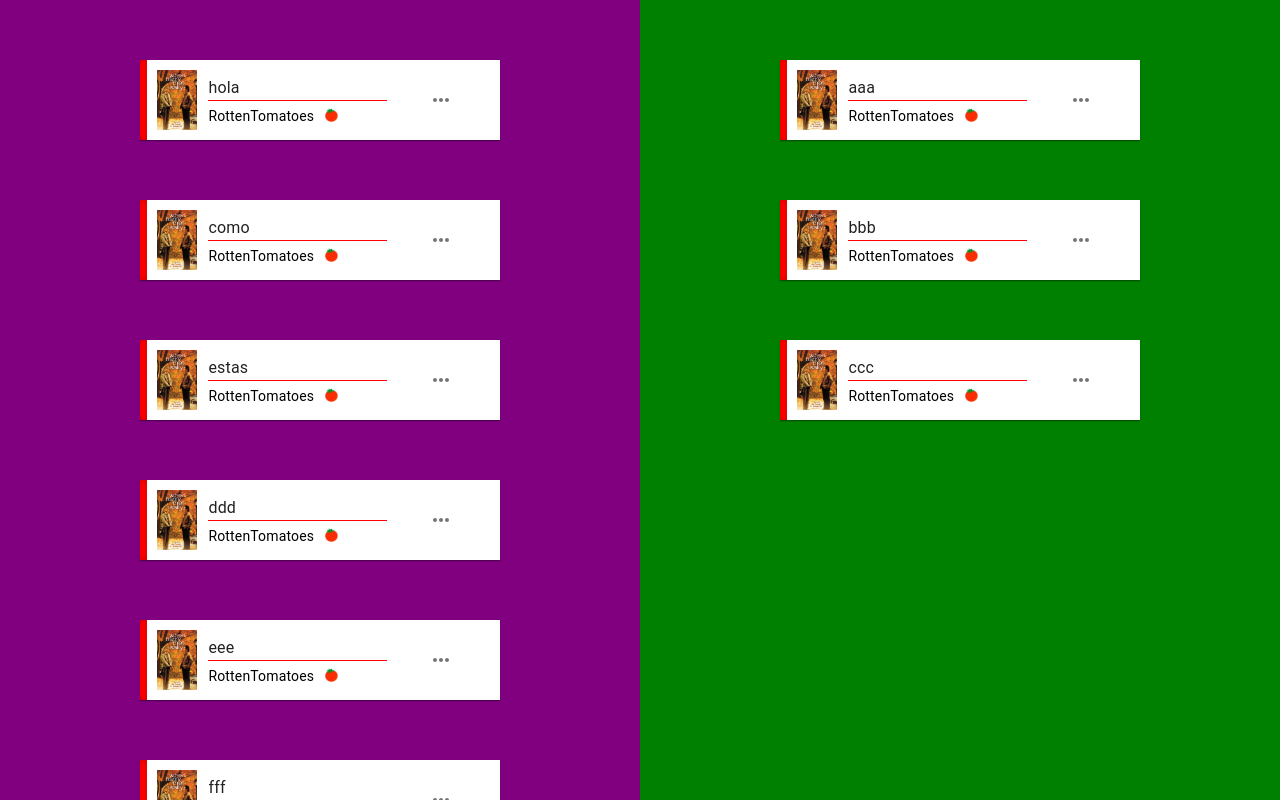
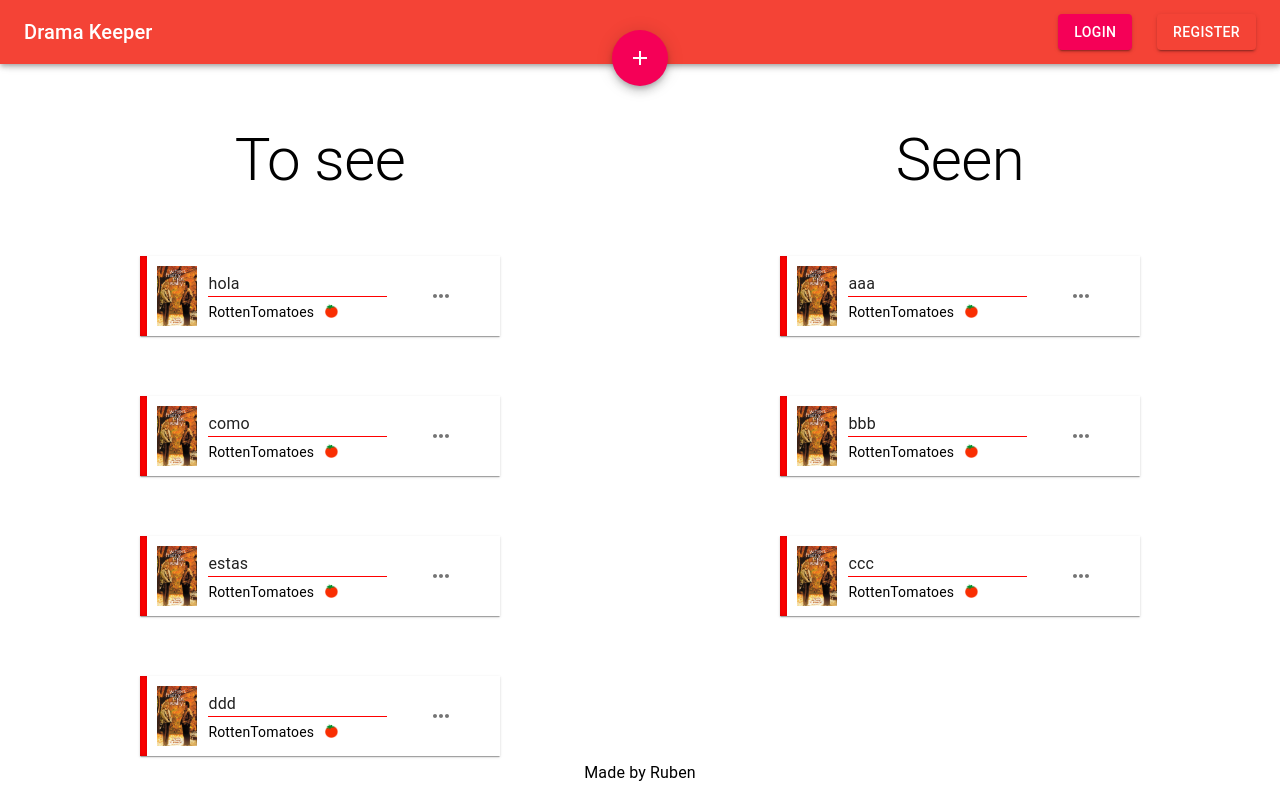
Before and after one commit to Ruberoni/drama-keeper, a React (Create React App) app in the folder client/: page / in a window 1280 px wide. Built offline with nearby package versions, Linux system fonts and the light colour scheme.

Commit message:
Front end finished

```diff
--- a/client/src/App.css
+++ b/client/src/App.css
@@ -1,15 +1,53 @@
+.App {
+  height: 100vh;
+  display: flex;
+  flex-direction: column;
+  margin: 0px;
+}
+
 .FilmItemListWrapper {
   display: flex;
   justify-content: center;
-  align-items: center;
+  flex-grow: 1;
   width: 100vw;
-  height: 100vh;
+  height: 90%;
 }
 
-.FilmItemListWrapper > :nth-child(1) {
+@media (max-width: 720px) {
+  .FilmItemListWrapper {
+    display: flex;
+    justify-content: center;
+    flex-direction: column;
+    flex-grow: 1;
+    width: 100vw;
+    height: 90%;
+  }
+
+  .credit {
+    display: none;
+  }
+}
+
+/*.FilmItemListWrapper > :nth-child(1) {
   background-color: purple;
 }
 
 .FilmItemListWrapper > :nth-child(2) {
   background-color: green;
+}*/
+
+.credit {
+  position: absolute;
+  bottom: 15px;
+  left: 0;
+  right: 0;
+  margin: auto auto 10px auto;
+  text-align: center;
 }
+
+
+.modal {
+  display: flex;
+  align-items: center;
+  justify-content: center;
+}
--- a/client/src/App.tsx
+++ b/client/src/App.tsx
@@ -1,16 +1,19 @@
-import React from 'react';
+import React, {useState} from 'react';
 import { createMuiTheme } from '@material-ui/core/styles'
 import { ThemeProvider } from '@material-ui/styles'
 import { red } from '@material-ui/core/colors'
 import './App.css';
 // import FilmItem from './components/FilmItem/FilmItem'
-// import TopBar from './components/TopBar/TopBar'
-// import CreateFilm from './components/CreateFilm/CreateFilm'
-// import Login from './components/Login/Login'
-// import UpdateFilm from './components/UpdateFilm/UpdateFilm'
-// import Register from './components/Register/Register'
+import TopBar from './components/TopBar/TopBar'
+import CreateFilm from './components/CreateFilm/CreateFilm'
+import Login from './components/Login/Login'
+import UpdateFilm from './components/UpdateFilm/UpdateFilm'
+import Register from './components/Register/Register'
 import FilmItemList from './components/FilmItemList/FilmItemList'
+import Typography from "@material-ui/core/Typography";
 // import { IFilm } from './components/FilmItem/FilmItem'
+import Modal from '@material-ui/core/Modal';
+
 
 const theme = createMuiTheme({
   palette: {
@@ -18,19 +21,92 @@ const theme = createMuiTheme({
   }
 })
 
+export interface ISimpleModal {
+  open: boolean,
+  onClose: () => void,
+  // eslint-disable-next-line no-undef
+  body: JSX.Element
+}
+
+function SimpleModal({open, onClose, body} : ISimpleModal) {
+
+  // const body = (
+  //   <div>
+  //     <h2 id="simple-modal-title">Text in a modal</h2>
+  //     <p id="simple-modal-description">
+  //       Duis mollis, est non commodo luctus, nisi erat porttitor ligula.
+  //     </p>
+  //   </div>
+  // );
+
+  return (
+    <Modal
+      className='modal'
+      open={open}
+      onClose={onClose}
+      aria-labelledby="simple-modal-title"
+      aria-describedby="simple-modal-description"
+    >
+      {body}
+    </Modal>
+  );
+
+}
+
 function MyApp() {
+
+  const [open, setOpen] = useState(false);
+  // eslint-disable-next-line no-undef
+  const [modalComponent, setModalComponent] = useState<JSX.Element>(<div></div>)
+
+
+  const openLoginModal = () => {
+    setModalComponent(<Login />);
+    setOpen(true);
+  };
+
+  const openRegisterModal = () => {
+    setModalComponent(<Register />);
+    setOpen(true);
+  };
+
+  const openCreateFilmModal = () => {
+    setModalComponent(<CreateFilm />);
+    setOpen(true);
+  };
+
+  const openUpdateFilmModal = () => {
+    setModalComponent(<UpdateFilm />);
+    setOpen(true);
+  };
+
+  const topBarActions = {
+    login: openLoginModal,
+    register: openRegisterModal,
+    createFilm: openCreateFilmModal
+  }
+
+  const handleClose = () => {
+    setOpen(false);
+  };
 
   // Fetch films by user
   // Response template: Film[]
   // where Film = {User: , Title: , Watched: , Links: , Cover: }
 
+  // const handleLogin = ()
+
   return (
     <ThemeProvider theme={theme}>
-      <div className='FilmItemListWrapper'>
-        <FilmItemList filmList={[{title: 'hola'}, {title: 'como'}, {title: 'estas'}, {title: 'ddd'}, {title: 'eee'}, {title: 'fff'}]} />
-        <FilmItemList filmList={[{title: 'aaa'}, {title: 'bbb'}, {title: 'ccc'}]} />
+      <SimpleModal open={open} onClose={handleClose} body={modalComponent}/>
+      <div className='App'>
+        <TopBar actions={topBarActions}/>
+        <div className='FilmItemListWrapper'>
+          <FilmItemList header='To see' filmList={[{title: 'hola', actions: {update: openUpdateFilmModal}}, {title: 'como'}, {title: 'estas'}, {title: 'ddd'}, {title: 'eee'}, {title: 'fff'}]} />
+          <FilmItemList header='Seen' filmList={[{title: 'aaa'}, {title: 'bbb'}, {title: 'ccc'}]} />
+        </div>
       </div>
-
+      <Typography className='credit'>Made by Ruben</Typography>
     </ThemeProvider>
   )
 }
--- a/client/src/components/FilmItem/FilmItem.tsx
+++ b/client/src/components/FilmItem/FilmItem.tsx
@@ -71,14 +71,21 @@ const useStyles = makeStyles(() =>
   })
 );
 
+export interface IFilmActions {
+  update?: () => void,
+  remove?: () => void,
+}
+
 export interface IFilm {
   title?: string,
   rottenTomatoesLink?: string,
   watched?: boolean,
-  cover?: Buffer
+  cover?: Buffer,
+  actions?: IFilmActions
 }
 
-export default function FilmItem({title, rottenTomatoesLink, watched, cover} : IFilm) {
+// eslint-disable-next-line no-undef
+export default function FilmItem({title, rottenTomatoesLink, watched, cover, actions} : IFilm) : JSX.Element {
   const classes = useStyles();
 
   const [anchorEl, setAnchorEl] = React.useState<null | HTMLElement>(null);
@@ -124,7 +131,7 @@ export default function FilmItem({title, rottenTomatoesLink, watched, cover} : I
           onClose={handleClose}
         >
             <MenuItem onClick={handleClose}>Delete</MenuItem>
-            <MenuItem onClick={handleClose}>Update</MenuItem>
+            <MenuItem onClick={actions?.update}>Update</MenuItem>
             <MenuItem onClick={handleClose}>{watched ? 'Watched' : 'Unwatch'}</MenuItem>
       </Menu>
       </CardActions>
--- a/client/src/components/FilmItemList/FilmItemList.css
+++ b/client/src/components/FilmItemList/FilmItemList.css
@@ -1,15 +1,16 @@
 /* Set a limited height and enable scroll*/
-.filmList {
-  height: inherit;
-  width: 100%;
+.root {
+  height: -webkit-fill-available;
+  width: inherit;
   overflow: auto;
+
 }
 
-.filmList::-webkit-scrollbar {
+.root::-webkit-scrollbar {
   display: none;
 }
 
-.filmList {
+.root {
   -ms-overflow-style: none;  /* IE and Edge */
   scrollbar-width: none;  /* Firefox */
 }
@@ -18,3 +19,8 @@
 .filmList > * {
   margin: 60px auto;
 }
+
+.header {
+  text-align: center;
+  padding-top: 60px;
+}
--- a/client/src/components/FilmItemList/FilmItemList.tsx
+++ b/client/src/components/FilmItemList/FilmItemList.tsx
@@ -1,19 +1,24 @@
 import React from 'react'
+import Typography from "@material-ui/core/Typography";
 import './FilmItemList.css'
 import FilmItem, { IFilm } from '../FilmItem/FilmItem'
 
 export interface IFilmItemList {
+  header?: string,
   filmList: IFilm[]
 }
 
 // eslint-disable-next-line no-undef
-export default function FilmItemList({filmList}: IFilmItemList) : JSX.Element {
+export default function FilmItemList({header, filmList}: IFilmItemList) : JSX.Element {
 
   console.log(filmList)
 
   return (
-    <div className='filmList'>
-        {filmList.map((film, index) => <FilmItem key={index} title={film.title} />)}
+    <div className='root'>
+      <Typography variant='h2' className='header'>{header}</Typography>
+      <div className='filmList'>
+        {filmList.map((film, index) => <FilmItem key={index} title={film.title} actions={film.actions}/>)}
+      </div>
     </div>
   )
 }
--- a/client/src/components/Login/Login.tsx
+++ b/client/src/components/Login/Login.tsx
@@ -16,8 +16,8 @@ const useStyles = makeStyles(() =>
       maxWidth: 300,
       padding: '1px 0px  17px',
       backgroundColor: "white",
-      borderRadius: 23,
-      margin: 'auto'
+      borderRadius: 20,
+      // margin: 'auto'
     },
     form: {
       display: 'flex',
--- /dev/null
+++ b/client/src/components/TopBar/TopBar.css
@@ -0,0 +1,5 @@
+.main {
+  background-color: blue;
+  color: green;
+
+}
--- a/client/src/components/TopBar/TopBar.tsx
+++ b/client/src/components/TopBar/TopBar.tsx
@@ -44,7 +44,18 @@ const useStyles = makeStyles((theme: Theme) =>
   })
 )
 
-function TopBar() {
+
+export interface ITopBarActions  {
+  login: () => void,
+  register: () => void,
+  createFilm: () => void
+}
+
+export interface ITopBar {
+  actions: ITopBarActions
+}
+
+function TopBar({actions} : ITopBar) {
   const classes = useStyles();
   // const [auth, setAuth] = React.useState(true);
   const auth = false
@@ -61,12 +72,12 @@ function TopBar() {
 
 
   return (
-    <AppBar position="static" color="primary">
+    <AppBar position="static" color="primary" style={{}}>
       <Toolbar>
         <Typography variant="h6" className={classes.title}>
           Drama Keeper
         </Typography>
-        <Fab color="secondary" aria-label="add" className={classes.fabButton}>
+        <Fab onClick={actions.createFilm} color="secondary" aria-label="add" className={classes.fabButton}>
           <AddIcon />
         </Fab>
         <div className={classes.toLeft} />
@@ -108,8 +119,8 @@ function TopBar() {
           </div>
         ) : (
           <React.Fragment>
-            <Button variant="contained" color="secondary" className={`${classes.button} ${classes.login}`}>Login</Button>
-            <Button variant="contained" color="primary">Register</Button>
+            <Button onClick={actions.login} variant="contained" color="secondary" className={`${classes.button} ${classes.login}`}>Login</Button>
+            <Button onClick={actions.register} variant="contained" color="primary">Register</Button>
           </React.Fragment>
         )}
       </Toolbar>
```
